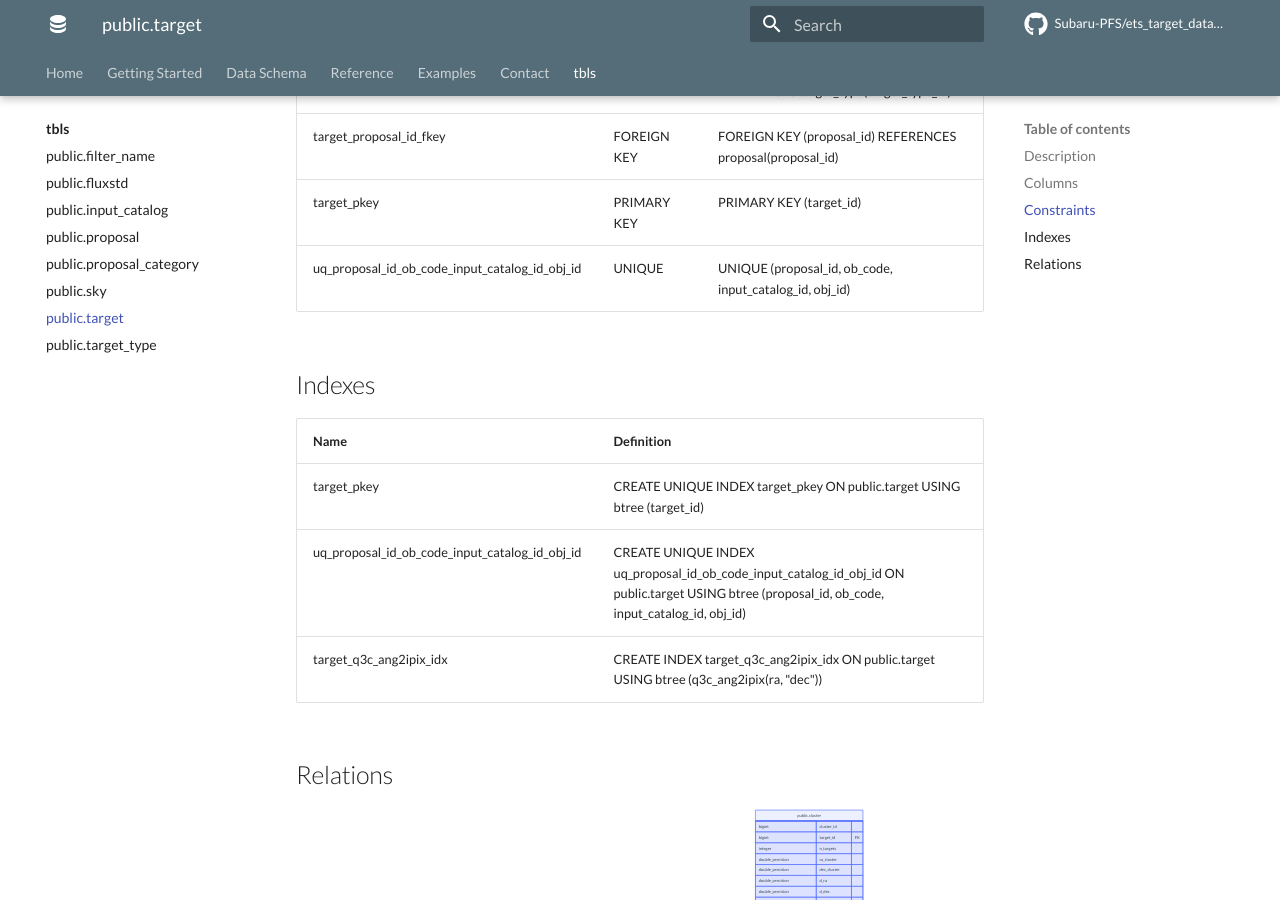
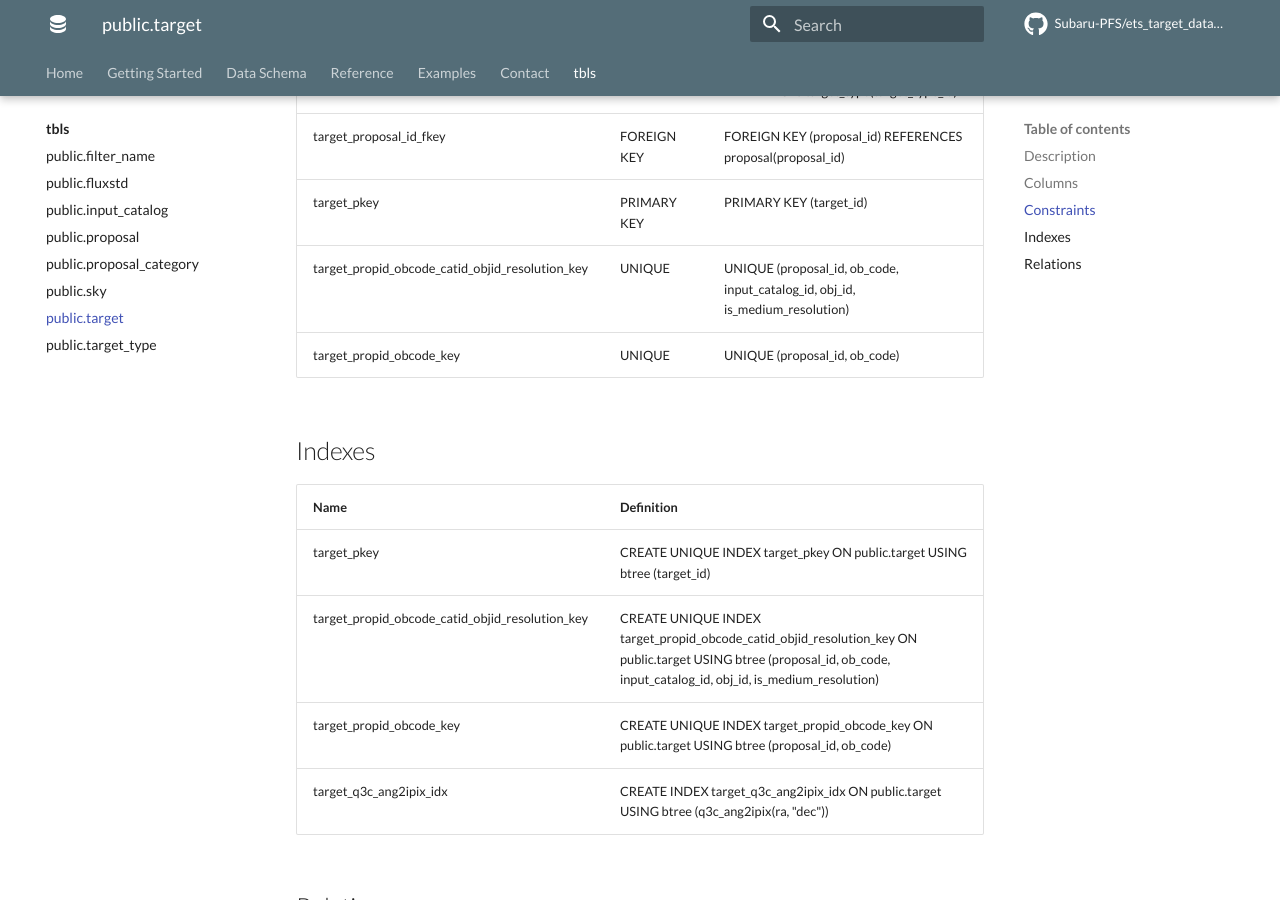
Before and after one commit to Subaru-PFS/ets_target_database, an MkDocs documentation site: the page built from docs/tbls/public.target.md, in a window 1280 px wide and 900 px high, scrolled down 5306 px. Built offline with MkDocs 1.6.1 and Material for MkDocs 9.7.7, drawn with Linux system fonts in a browser that asks for light colours; plug-ins that fetch from the network failed and are left out; comment, search, counter and statistics services are not loaded.

Commit message:
doc update following unique constraint change

```diff
--- a/docs/tbls/public.target.md
+++ b/docs/tbls/public.target.md
@@ -80,14 +80,16 @@
 | target_target_type_id_fkey | FOREIGN KEY | FOREIGN KEY (target_type_id) REFERENCES target_type(target_type_id) |
 | target_proposal_id_fkey | FOREIGN KEY | FOREIGN KEY (proposal_id) REFERENCES proposal(proposal_id) |
 | target_pkey | PRIMARY KEY | PRIMARY KEY (target_id) |
-| uq_proposal_id_ob_code_input_catalog_id_obj_id | UNIQUE | UNIQUE (proposal_id, ob_code, input_catalog_id, obj_id) |
+| target_propid_obcode_catid_objid_resolution_key | UNIQUE | UNIQUE (proposal_id, ob_code, input_catalog_id, obj_id, is_medium_resolution) |
+| target_propid_obcode_key | UNIQUE | UNIQUE (proposal_id, ob_code) |
 
 ## Indexes
 
 | Name | Definition |
 | ---- | ---------- |
 | target_pkey | CREATE UNIQUE INDEX target_pkey ON public.target USING btree (target_id) |
-| uq_proposal_id_ob_code_input_catalog_id_obj_id | CREATE UNIQUE INDEX uq_proposal_id_ob_code_input_catalog_id_obj_id ON public.target USING btree (proposal_id, ob_code, input_catalog_id, obj_id) |
+| target_propid_obcode_catid_objid_resolution_key | CREATE UNIQUE INDEX target_propid_obcode_catid_objid_resolution_key ON public.target USING btree (proposal_id, ob_code, input_catalog_id, obj_id, is_medium_resolution) |
+| target_propid_obcode_key | CREATE UNIQUE INDEX target_propid_obcode_key ON public.target USING btree (proposal_id, ob_code) |
 | target_q3c_ang2ipix_idx | CREATE INDEX target_q3c_ang2ipix_idx ON public.target USING btree (q3c_ang2ipix(ra, "dec")) |
 
 ## Relations
```
Also changed, not shown: docs/schema/target.md (+3 -2 lines).
